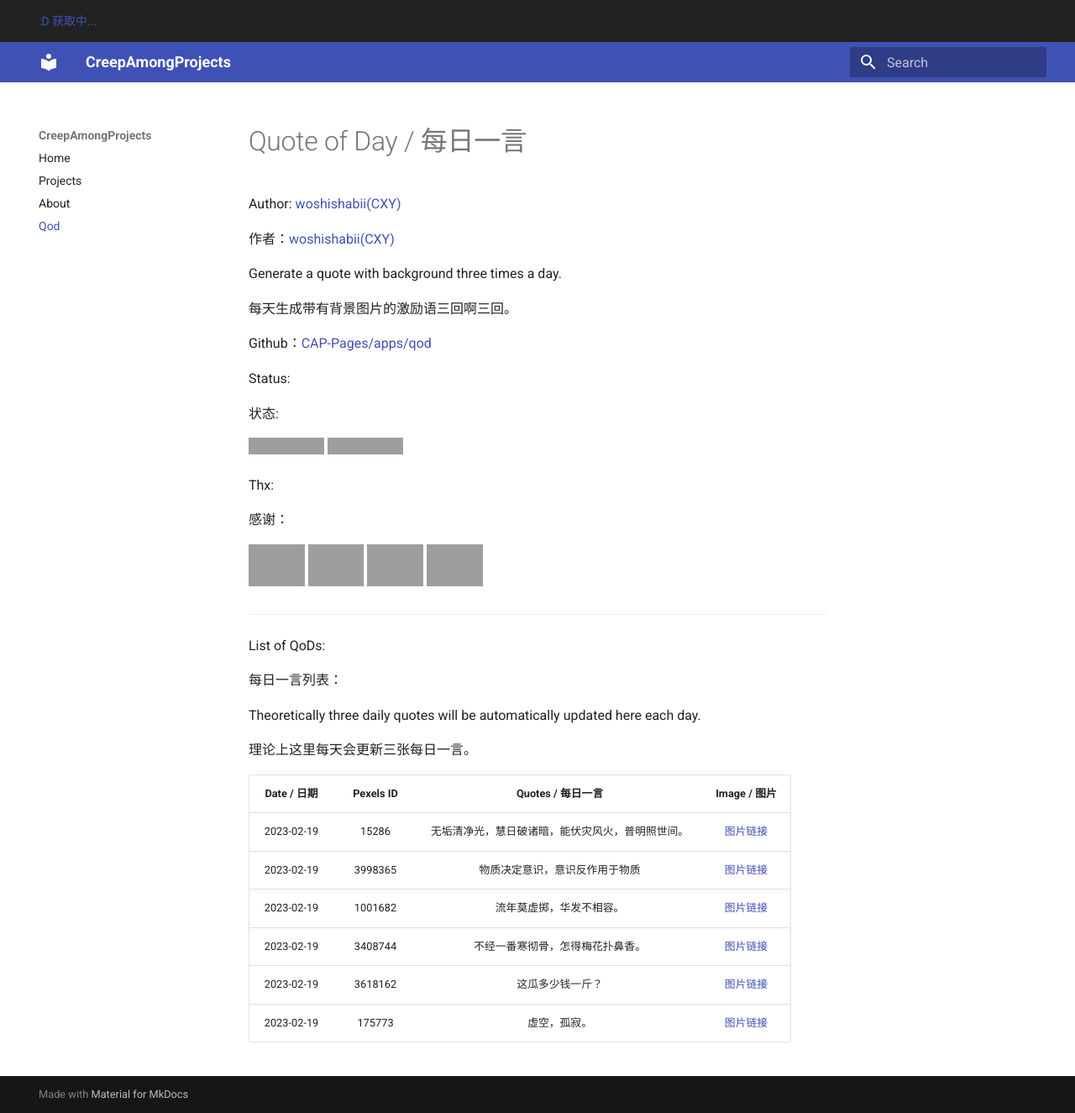
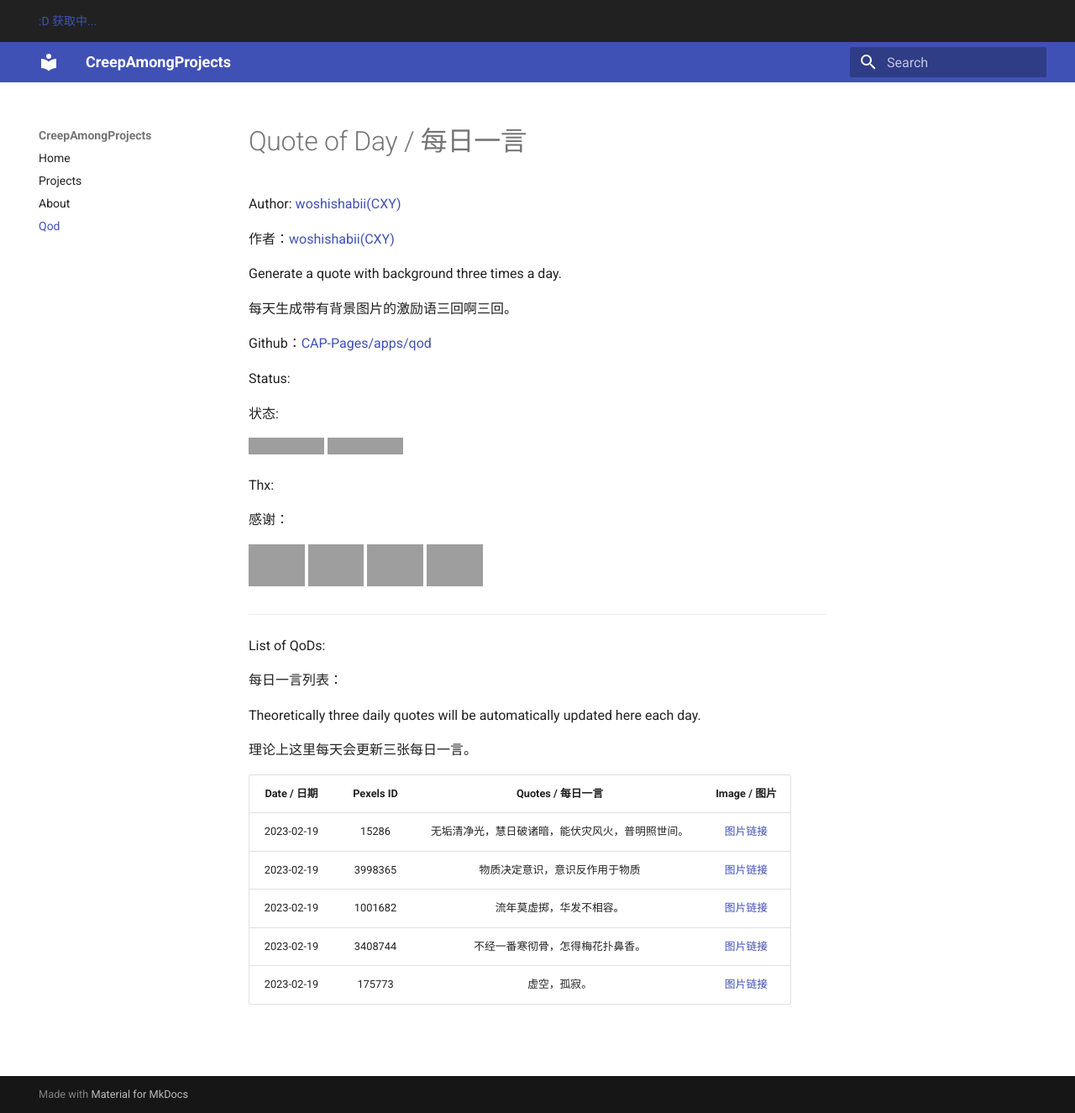
Before and after one commit to Creep-Among-Projects/CAP-Pages, an MkDocs documentation site: the page built from docs/qod.md, in a window 1280 px wide and 1325 px high, cut to the strip 0-1325 px from the top of the window. Shown: the whole strip at 84% size. Built offline with MkDocs 1.6.1 and Material for MkDocs 9.7.7, drawn with Linux system fonts in a browser that asks for light colours; comment, search, counter and statistics services are not loaded; grey boxes are pictures that could not be loaded.

Commit message:
modified:   docs/qod.md

```diff
--- a/docs/qod.md
+++ b/docs/qod.md
@@ -42,5 +42,4 @@ Theoretically three daily quotes will be automatically updated here each day.
 |2023-02-19|3998365|物质决定意识，意识反作用于物质|[图片链接](./qods/3998365.jpg)|
 |2023-02-19|1001682|流年莫虚掷，华发不相容。|[图片链接](./qods/1001682.jpg)|
 |2023-02-19|3408744|不经一番寒彻骨，怎得梅花扑鼻香。|[图片链接](./qods/3408744.jpg)|
-|2023-02-19|3618162|这瓜多少钱一斤？|[图片链接](./qods/3618162.jpg)|
 |2023-02-19|175773|虚空，孤寂。|[图片链接](./qods/175773.jpg)|
```
